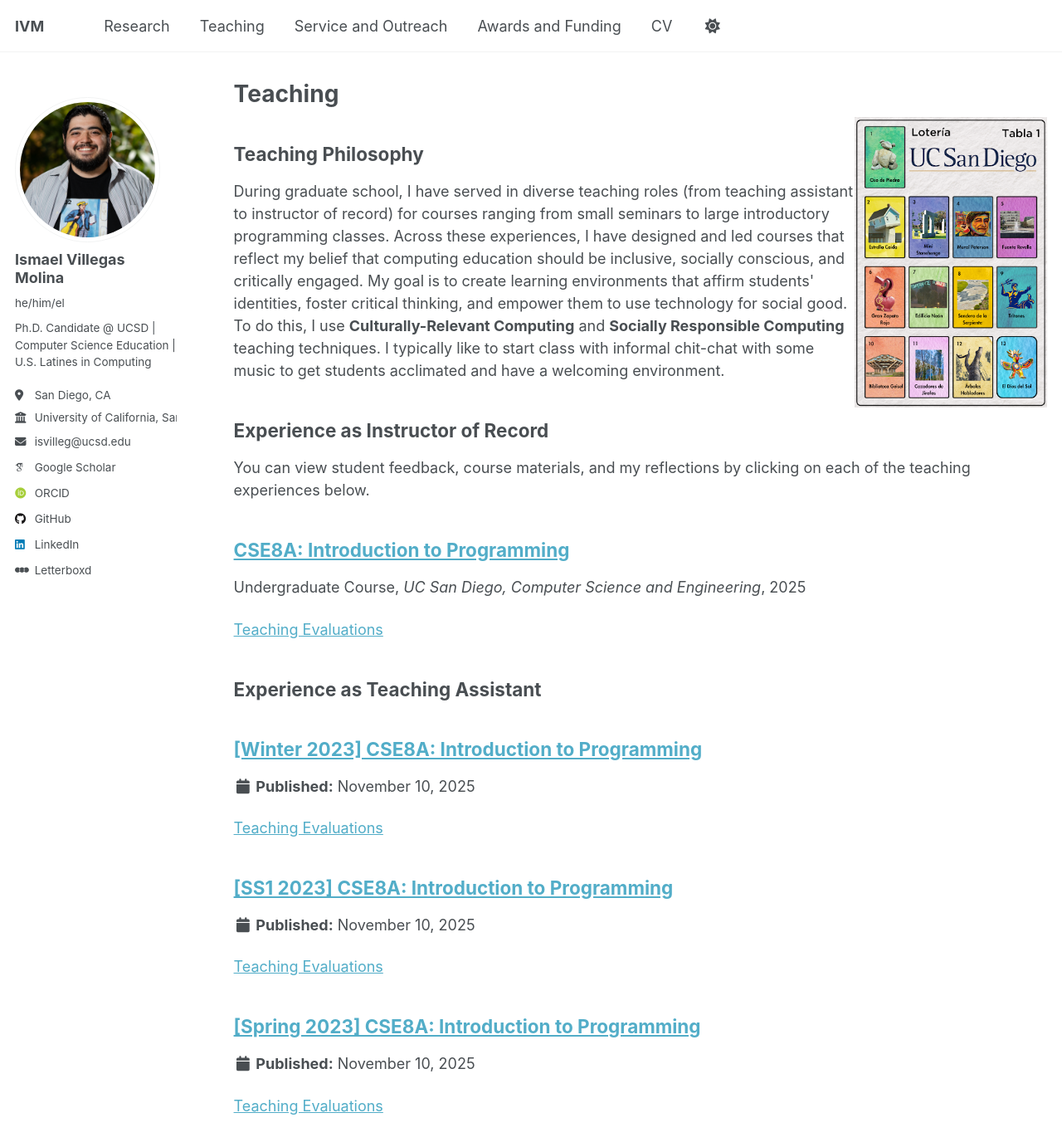
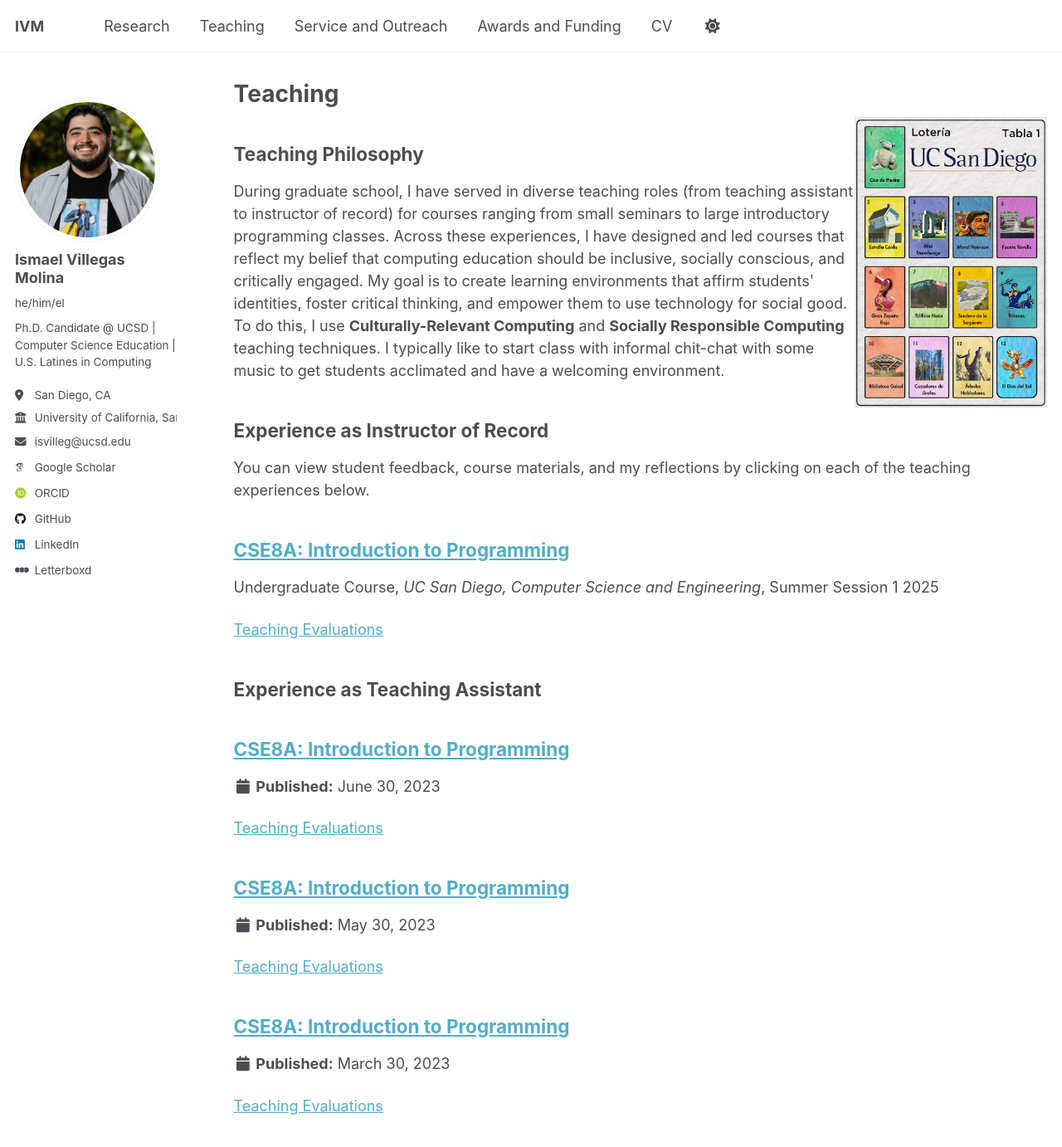
Before and after one commit to IsmaelV/IsmaelV.github.io, a Jekyll site: the page built from _pages/teaching.html, in a window 1280 px wide and 1400 px high. Shown: the top 1382 px of the window at 83% size. Built offline with Jekyll 4.4.1, drawn with Linux system fonts in a browser that asks for light colours; some web fonts are replaced; a script that is not in the unit is left out.

Commit message:
Updated teaching display

```diff
--- a/_includes/archive-single.html
+++ b/_includes/archive-single.html
@@ -39,7 +39,7 @@
     {% endif %}
 
         {% if post.collection == 'teaching' %}
-          <p> {{ post.type }}, <i>{{ post.venue }}</i>, {{ post.date | default: "1900-01-01" | date: "%Y" }} </p>
+          <p> {{ post.type }}, <i>{{ post.venue }}</i>, {{ post.term }} </p>
         {% elsif post.collection == 'publications' %}
           <p>Published in <i>{{ post.venue }}</i>, {{ post.date | default: "1900-01-01" | date: "%Y" }} </p>
         {% elsif post.date %}
--- a/_teachingTA/cse8a_spring2023.md
+++ b/_teachingTA/cse8a_spring2023.md
@@ -1,11 +1,11 @@
 ---
-title: "[Spring 2023] CSE8A: Introduction to Programming"
+title: "CSE8A: Introduction to Programming"
 collection: teaching
 type: "Undergraduate Course"
 permalink: /teaching/cse8a_spring2023
 venue: "UC San Diego, Computer Science and Engineering"
 term: Spring 2023
-# date: 2023-05-30
+date: 2023-05-30
 ---
 
 
--- a/_teachingTA/cse8a_summer2023.md
+++ b/_teachingTA/cse8a_summer2023.md
@@ -1,11 +1,11 @@
 ---
-title: "[SS1 2023] CSE8A: Introduction to Programming"
+title: "CSE8A: Introduction to Programming"
 collection: teaching
 type: "Undergraduate Course"
 permalink: /teaching/cse8a_summer_session_1_2023
 venue: "UC San Diego, Computer Science and Engineering"
 term: Summer Session 1 2023
-# date: 2023-06-30
+date: 2023-06-30
 ---
 
 
--- a/_teachingTA/cse8a_winter2023.md
+++ b/_teachingTA/cse8a_winter2023.md
@@ -1,11 +1,11 @@
 ---
-title: "[Winter 2023] CSE8A: Introduction to Programming"
+title: "CSE8A: Introduction to Programming"
 collection: teaching
 type: "Undergraduate Course"
 permalink: /teaching/cse8a_winter2023
 venue: "UC San Diego, Computer Science and Engineering"
 term: Winter 2023
-# date: 2023-03-30
+date: 2023-03-30
 ---
 
 
```
Also changed, not shown: _teaching/cse8a_summersession1_2025.md (+1 -0 lines).
